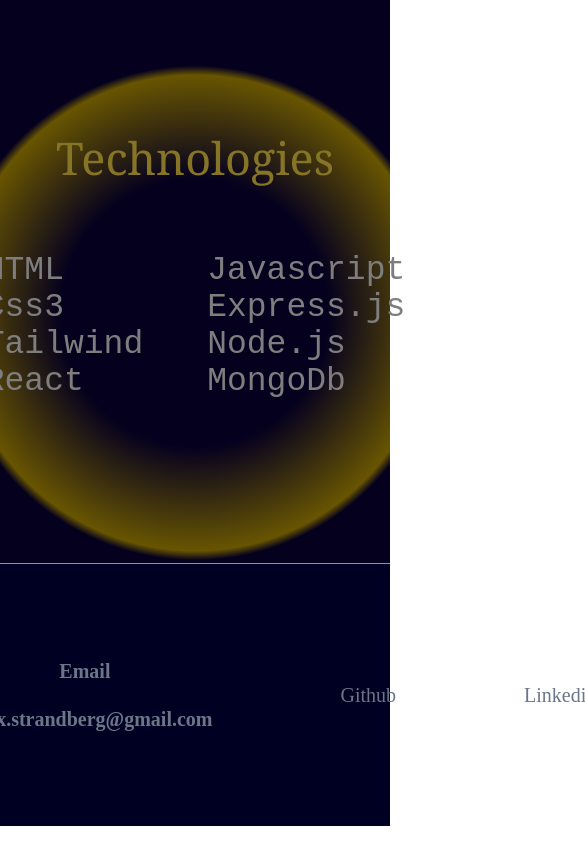
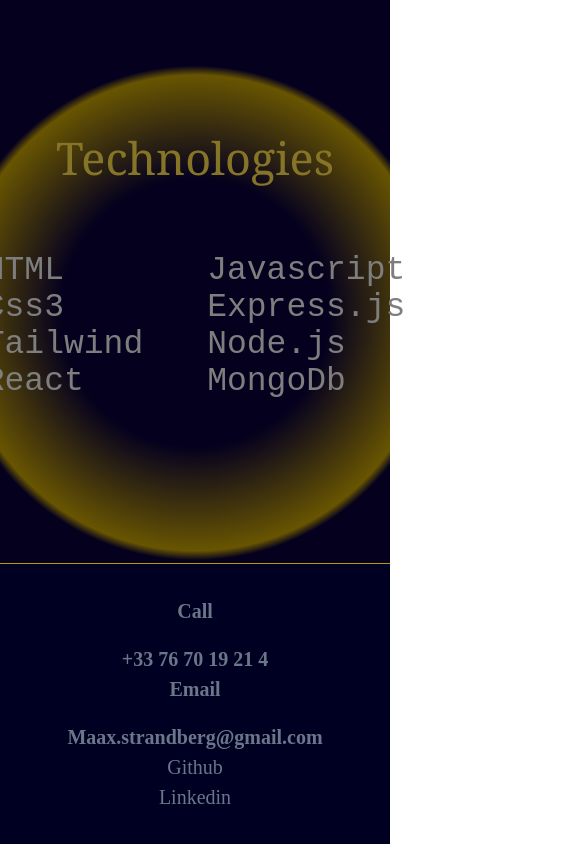
Before and after one commit to MaaX59/my_portfolio, a React (Create React App) app: page / in a window 390 px wide. Shown: the part 2273-3117 px from the top of the page, 585 px wide, since content can reach past the window. Built offline with nearby package versions, Linux system fonts and the light colour scheme.

Commit message:
mobile almost done,

```diff
--- a/src/components/projectCard.jsx
+++ b/src/components/projectCard.jsx
@@ -1,6 +1,6 @@
 import React from "react";
 import "./projectCard.css";
-import Tags from "./tags.js";
+
 
 
 //for some reson my img props dosent work so i´m gonna do it like this for now
--- a/src/components/tags.js
+++ /dev/null
@@ -1,9 +0,0 @@
-import React from 'react'
-
-function Tags({tag}) {
-  return (
-    <div>{tag}</div>
-  )
-}
-
-export default Tags
--- a/src/containers/Contact/contact.css
+++ b/src/containers/Contact/contact.css
@@ -61,3 +61,26 @@
     text-decoration: none;
     font-size: 20px;
 }
+
+@media screen and (max-width: 450px){
+    .app__contact-content{
+        flex-direction: column;
+    }
+
+   .app__contact-content-call{
+    margin: 0 1rem;
+
+   }
+   .app__contact-content-email{
+    margin: 0 1rem;
+
+   }
+   .app__contact-content-github{
+    margin: 0 1rem;
+
+   }
+   .app__contact-content-linkedin{
+    margin: 0 1rem;
+
+   }
+}
```
